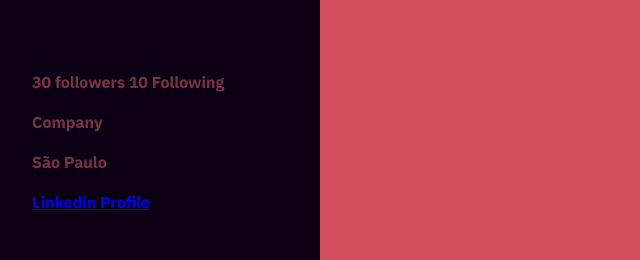
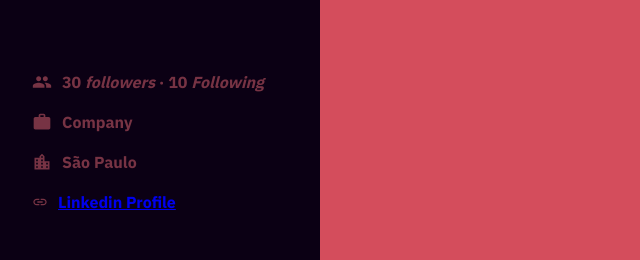
Before and after one commit to EduardaMendes01/api-github-dev, a React (Create React App) app: page /repositories in a window 1280 px wide. Shown: the part 324-584 px from the top of the page, without its empty margins (0-640 px from the left). Built offline with nearby package versions, Linux system fonts and the light colour scheme.

Commit message:
add more personal informations

```diff
--- a/src/pages/MainPage/RepositoriesPage/profile/index.jsx
+++ b/src/pages/MainPage/RepositoriesPage/profile/index.jsx
@@ -1,4 +1,7 @@
 import React from 'react';
+
+import { MdGroup, MdLocationCity, MdWork, MdLink } from 'react-icons/md';
+
 import { Container, Header, Avatar, Login, Name, Inner, Data } from './styles';
 
 function Profile() {
@@ -11,15 +14,19 @@ function Profile() {
       </Header>
       <Inner>
         <Data>
-          30 followers 10 Following
+          <MdGroup size={20} />
+          30&nbsp;<i>followers</i>&nbsp;&middot;&nbsp;10&nbsp;<i>Following</i>
         </Data>
         <Data>
+          <MdWork size={20} />
           Company
         </Data>
         <Data>
+          <MdLocationCity size={20} />
           São Paulo
         </Data>
         <Data>
+          <MdLink />
           <a href='https://www.linkedin.com/in/eduarda-mendes01/'>Linkedin Profile</a>
         </Data>
       </Inner>
```
